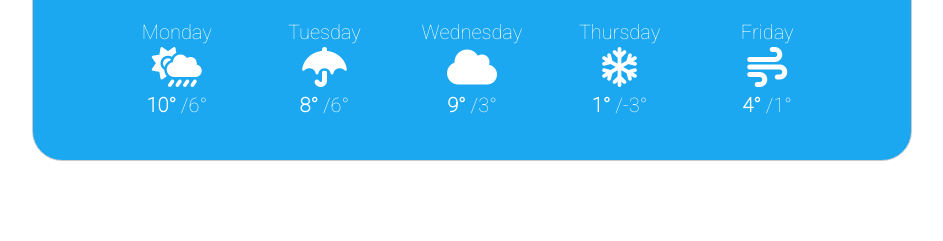
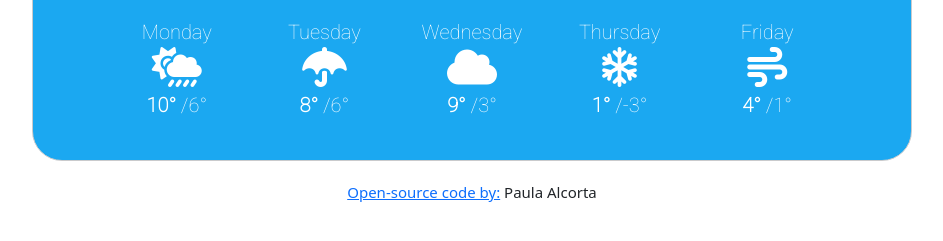
Before and after one commit to paulaal/weather-app, a plain HTML site: page index.html in a window 1280 px wide. Shown: the part 487-728 px from the top of the page, without its empty margins (168-1111 px from the left). Drawn offline with nearby package versions, Linux system fonts and the light colour scheme.

Commit message:
Footer with link to Github included

```diff
--- a/index.html
+++ b/index.html
@@ -102,13 +102,19 @@
 						<span><strong>1°</strong> /-3°</span>
 					</div>
 					<div class="col">
-						Friday <br />
+						Friday<br />
 						<i class="fas fa-wind"></i> <br />
 						<span><strong>4°</strong> /1°</span>
 					</div>
 				</div>
 			</div>
 		</section>
+		<p id="footer">
+			<a href="https://github.com/paulaal/weather-app" target="_blank">
+				Open-source code by:</a
+			>
+			Paula Alcorta
+		</p>
 		<script src="src/js-data-types.js"></script>
 	</body>
 </html>
--- a/src/style.css
+++ b/src/style.css
@@ -70,3 +70,8 @@ button {
 	border-radius: 30px;
 	box-shadow: 0px;
 }
+
+#footer {
+	text-align: center;
+	font-size: 15px;
+}
```
